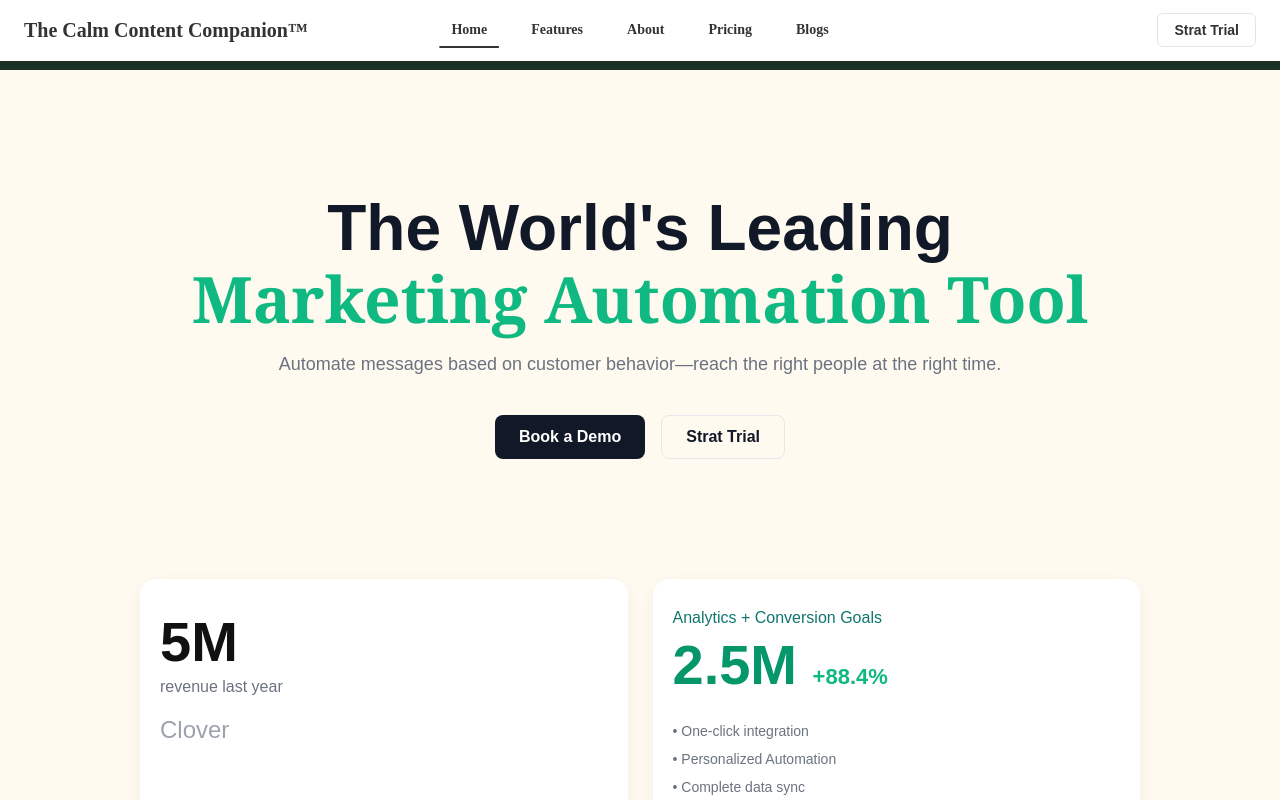
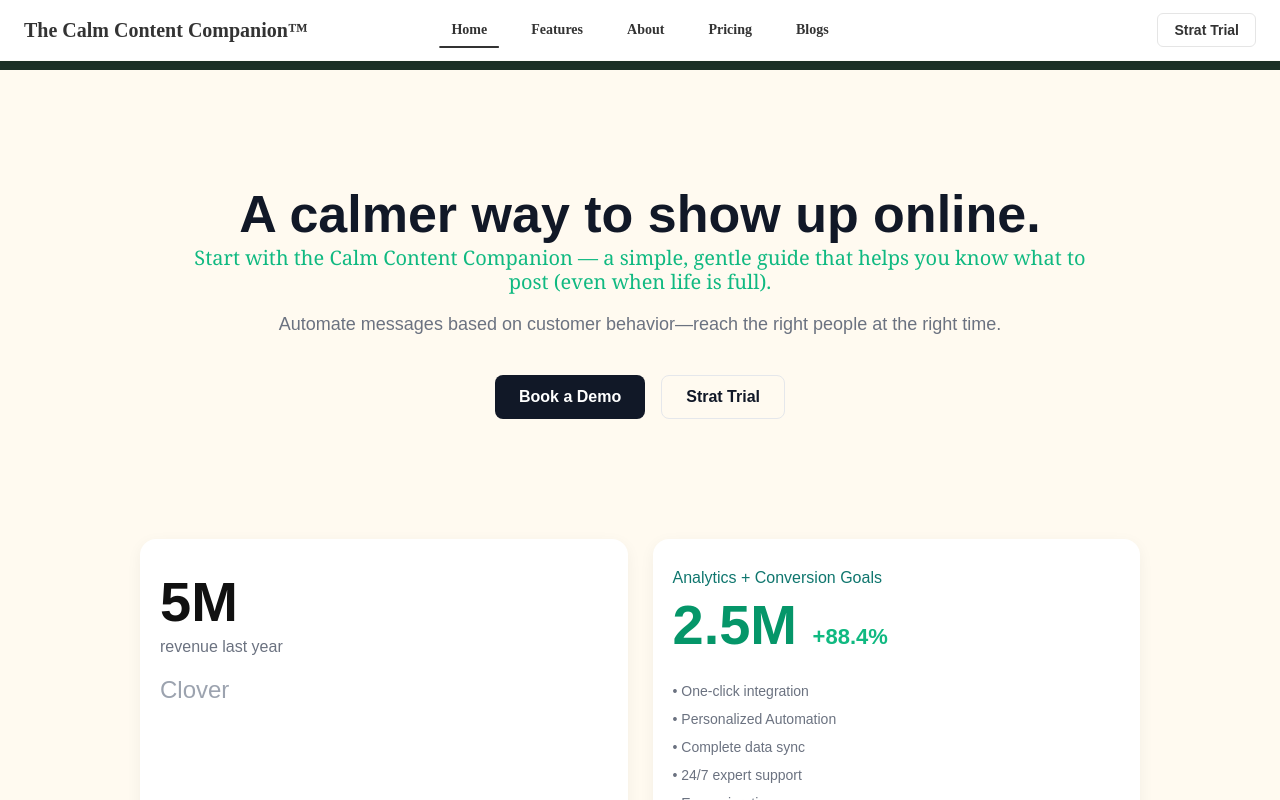
Before and after one commit to gmajors1326/the-calm-content-companion, a Next.js app: page / in a window 1280 px wide. Shown: the top 800 px of the page. Built offline with nearby package versions, Linux system fonts and the light colour scheme.

Commit message:
Content: Update Hero section text to new provided copy

```diff
--- a/app/page.tsx
+++ b/app/page.tsx
@@ -21,12 +21,12 @@ const HeroSection = () => (
   }}>
     <div style={{ maxWidth: '900px', margin: '0 auto' }}>
         <h2 style={{
-            fontSize: '64px',
+            fontSize: '52px',
             fontWeight: '700',
-            lineHeight: '1.1',
+            lineHeight: '1.2',
             marginBottom: '20px'
-        }}>The World's Leading
-            <span style={{ color: '#10b981', display: 'block', fontFamily: 'Georgia, serif' }}>Marketing Automation Tool</span>
+        }}>A calmer way to show up online.
+            <span style={{ color: '#10b981', display: 'block', fontFamily: 'Georgia, serif', fontSize: '20px', fontWeight: '400' }}>Start with the Calm Content Companion — a simple, gentle guide that helps you know what to post (even when life is full).</span>
         </h2>
         <p style={{ fontSize: '18px', color: '#6b7280', marginBottom: '40px' }}>
             Automate messages based on customer behavior—reach the right people at the right time.
```
